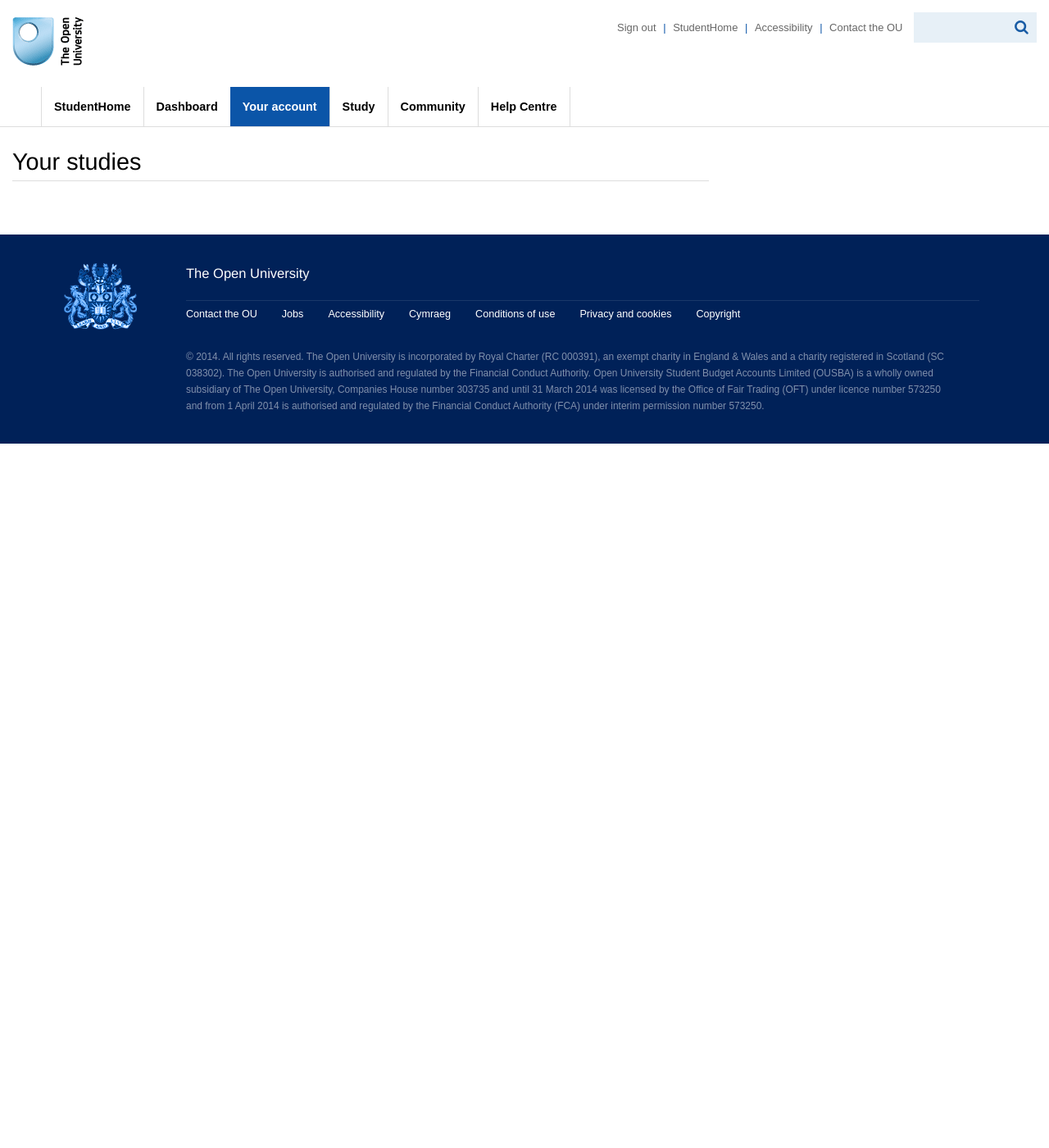
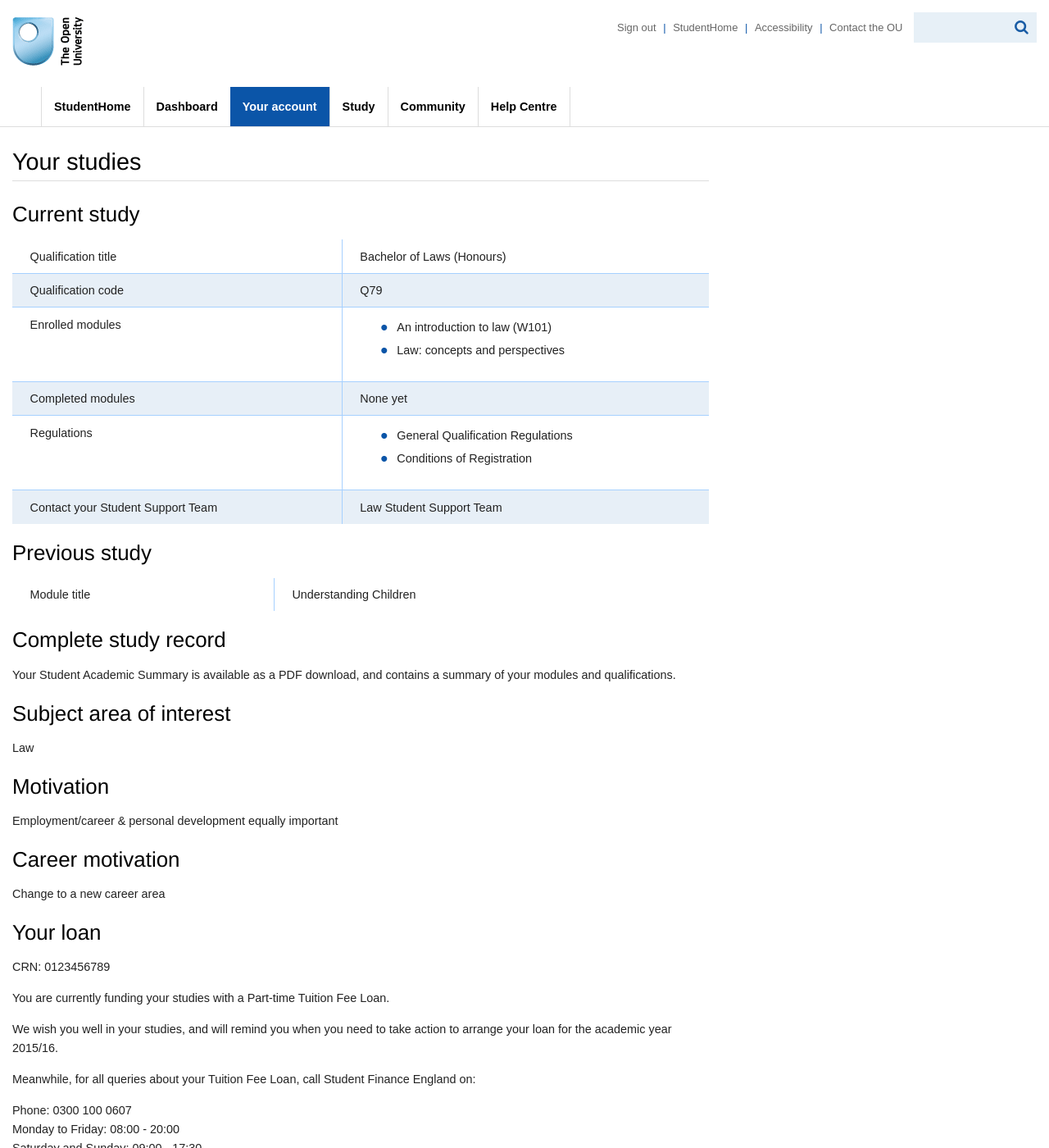
Before and after one commit to the-open-university/student-theme-framework, a Jekyll site: the page built from account-studies.html, in a window 1280 px wide and 1400 px high. Shown: the whole window at 82% size. Built offline with Jekyll 4.4.1, drawn with Linux system fonts in a browser that asks for light colours; nearby versions of some CDN libraries; some of the changed text lies outside the part shown.

Commit message:
added some dummy data

```diff
--- a/account-studies.html
+++ b/account-studies.html
@@ -34,7 +34,54 @@ ident: true
 
 <h1>{{ page.title }}</h1>
 
+<h2>Current study</h2>
 
+<table>
+<tr><td>Qualification title</td><td>Bachelor of Laws (Honours)</td></tr>
+<tr><td>Qualification code</td><td>Q79</td></tr>
+<tr><td>Enrolled modules</td><td>
+<ul>
+	<li>An introduction to law (W101)</li>
+	<li>Law: concepts and perspectives</li>
+</ul></td></tr>
+<tr><td>Completed modules</td><td>None yet</td></tr>
+<tr><td>Regulations</td><td>
+	<ul>
+	<li>General Qualification Regulations</li>
+	<li>Conditions of Registration</li>
+	</ul>
+</td></tr>
+<tr><td>Contact your Student Support Team</td><td>Law Student Support Team</td></tr>
+
+</table>
+
+<h2>Previous study</h2>
+
+<table>
+<tr><td>Module title</td><td>Understanding Children</td></tr>
+</table>
+
+<h2>Complete study record</h2>
+<p>Your Student Academic Summary is available as a PDF download, and contains a summary of your modules and qualifications.</p>
+
+<h2>Subject area of interest</h2>
+<p>Law</p>
+<h2>Motivation</h2>
+<p>Employment/career &amp; personal development equally important</p>
+<h2>Career motivation</h2>
+<p>Change to a new career area</p>
+<h2>Your loan</h2>
+<p>CRN: 0123456789</p>
+<p>You are currently funding your studies with a Part-time Tuition Fee Loan.</p>
+<p>We wish you well in your studies, and will remind you when you need to take action to arrange your loan for the academic year 2015/16.</p>
+<p>Meanwhile, for all queries about your Tuition Fee Loan, call Student Finance England on:</p>
+
+<p>Phone: 0300 100 0607<br />
+
+Monday to Friday: 08:00 - 20:00<br />
+Saturday and Sunday: 09:00 - 17:30<br />
+
+Minicom 0300 100 0622 (only works with a Minicom device)</p>
 
 </div> <!-- end ou-content -->
 </div> <!-- end ou-region1 -->
```
